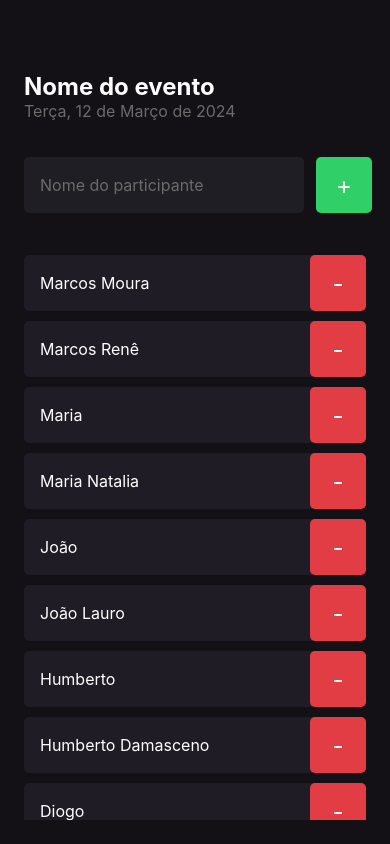
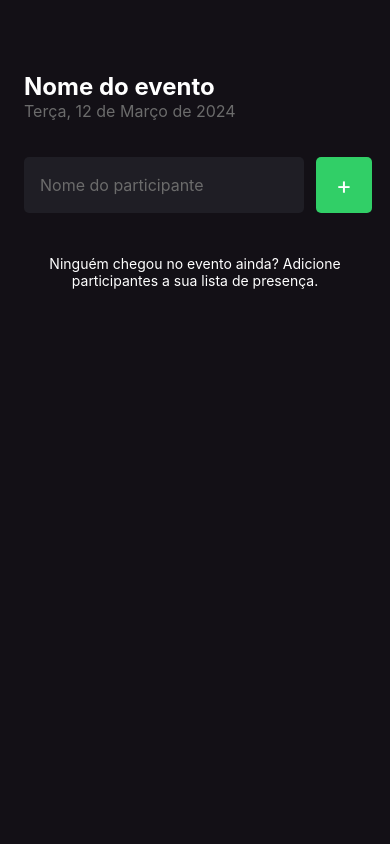
Before and after one commit to MarcosRene/imhere, a React Native app: screen / in a window 390 px wide. Built offline with nearby package versions, Linux system fonts and the light colour scheme.

Commit message:
feat: add useState hook

```diff
--- a/src/screens/Home/index.tsx
+++ b/src/screens/Home/index.tsx
@@ -1,3 +1,5 @@
+import { useState } from 'react'
+
 import {
   View,
   Text,
@@ -11,28 +13,19 @@ import { styles } from './styles'
 import { Participant } from '../../components/Participant'
 
 export function Home() {
-  const participants = [
-    'Marcos Moura',
-    'Marcos Renê',
-    'Maria',
-    'Maria Natalia',
-    'João',
-    'João Lauro',
-    'Humberto',
-    'Humberto Damasceno',
-    'Diogo',
-    'Diogo Silva',
-    'Fátima',
-    'Fátima Helena',
-  ]
+  const [participants, setParticipants] = useState<string[]>([])
+  const [participantName, setParticipantName] = useState('')
 
-  function handleParticipantAdd(name: string) {
-    if (participants.includes(name)) {
+  function handleParticipantAdd() {
+    if (participants.includes(participantName)) {
       return Alert.alert(
         'Participante existe',
         'Já existe um partcipanete na lista com esse nome!'
       )
     }
+
+    setParticipants((prevState) => [...prevState, participantName])
+    setParticipantName('')
   }
 
   function handleParticipantRemove(name: string) {
@@ -57,13 +50,12 @@ export function Home() {
         <TextInput
           placeholder="Nome do participante"
           placeholderTextColor="#6B6B6B"
+          onChangeText={setParticipantName}
+          value={participantName}
           style={styles.input}
         />
 
-        <TouchableOpacity
-          style={styles.button}
-          onPress={() => handleParticipantAdd('Marcos Moura')}
-        >
+        <TouchableOpacity style={styles.button} onPress={handleParticipantAdd}>
           <Text style={styles.buttonText}>+</Text>
         </TouchableOpacity>
       </View>
```
